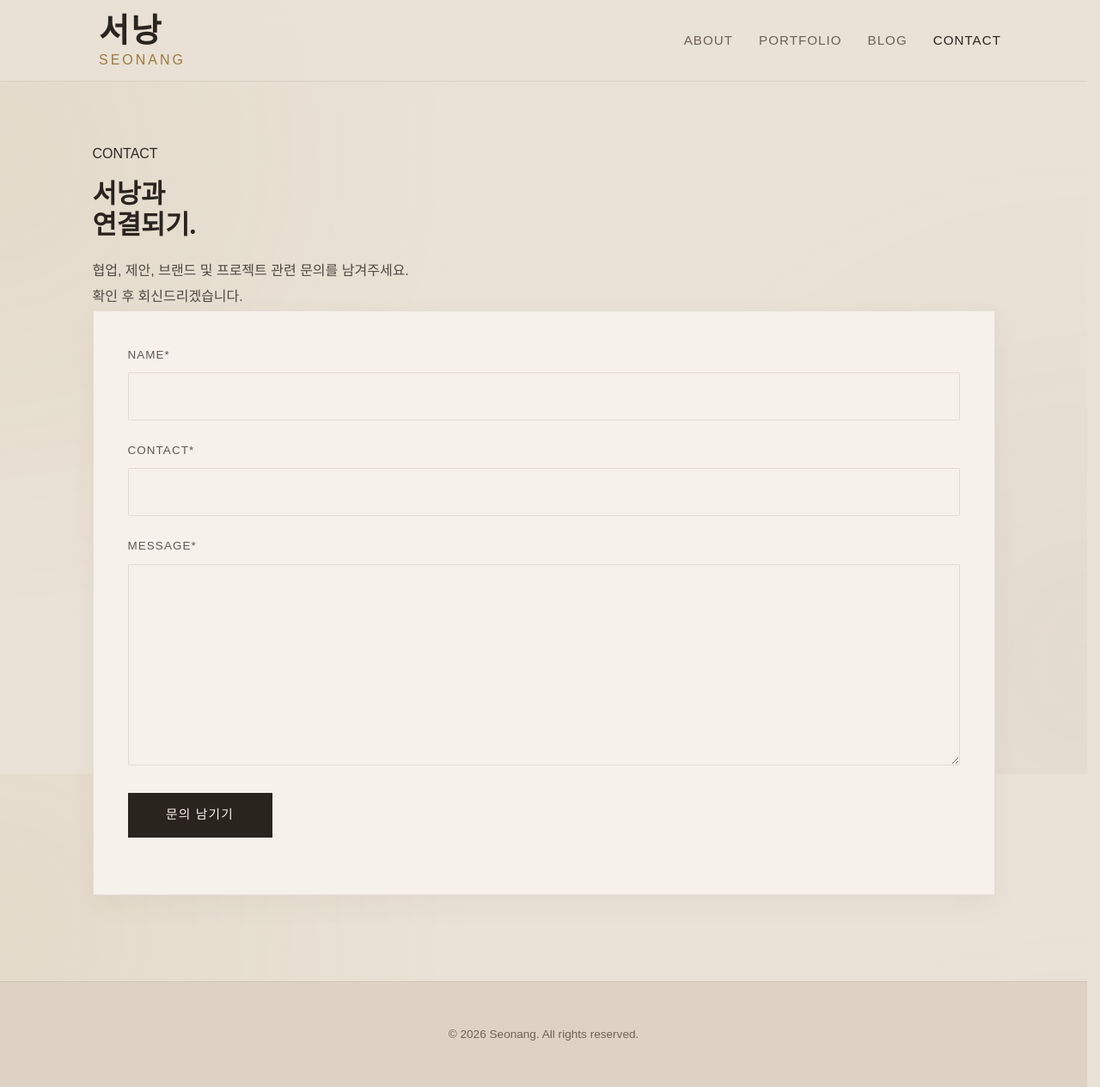
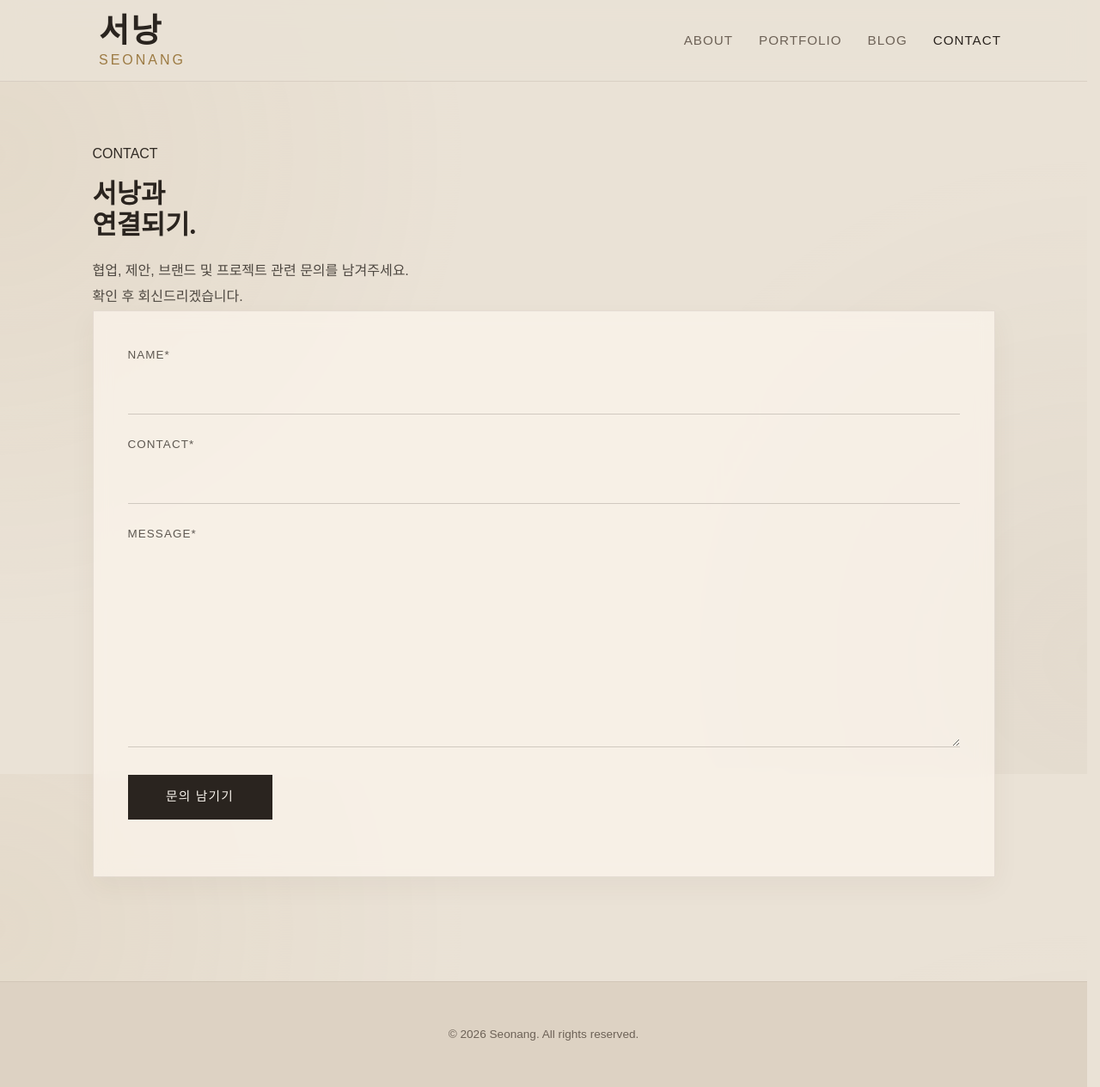
Before and after one commit to seonang/seonang.github.io, a Jekyll site: the page built from contact.html, in a window 1280 px wide and 1264 px high. Shown: the whole window at 86% size. Built offline with Jekyll 4.4.1, drawn with Linux system fonts in a browser that asks for light colours; some web fonts are replaced.

Commit message:
Update site.css

```diff
--- a/assets/css/site.css
+++ b/assets/css/site.css
@@ -4,7 +4,6 @@
 :root {
     --bg: #EAE2D6;
     --bg-strong: #DDD2C3;
-    --surface: #F6F1E9;
     --text: #2F2923;
     --text-strong: #2A241F;
     --text-muted: #6D6257;
@@ -250,7 +249,8 @@
 }
 
 .service-card {
-    background: var(--surface);
+    background: rgba(255, 248, 240, 0.62);
+    backdrop-filter: blur(10px);
     border: 1px solid var(--border);
     padding: 28px 24px;
     box-shadow: 0 10px 30px rgba(80, 62, 38, 0.05);
@@ -295,7 +295,8 @@
 .carousel-card {
     flex: 0 0 calc(33.333% - 14px);
     min-width: 300px;
-    background: var(--surface);
+    background: rgba(255, 248, 240, 0.62);
+    backdrop-filter: blur(10px);
     border: 1px solid var(--border);
     padding: 35px 30px;
     scroll-snap-align: start;
@@ -309,9 +310,9 @@
 }
 
 .carousel-card:hover {
-    border-color: rgba(156, 122, 66, 0.28);
+    border-color: rgba(156, 122, 66, 0.35);
     transform: translateY(-4px);
-    background: #F8F4ED;
+    background: rgba(255, 250, 244, 0.82);
     box-shadow: 0 14px 32px rgba(80, 62, 38, 0.10);
 }
 
@@ -418,7 +419,8 @@
     justify-content: space-between;
     min-height: 240px;
     padding: 34px 30px;
-    background: var(--surface);
+    background: rgba(255, 248, 240, 0.62);
+    backdrop-filter: blur(10px);
     border: 1px solid var(--border);
     text-decoration: none;
     color: inherit;
@@ -429,8 +431,8 @@
 
 .post-card:hover {
     transform: translateY(-4px);
-    border-color: rgba(156, 122, 66, 0.28);
-    background: #F8F4ED;
+    border-color: rgba(156, 122, 66, 0.35);
+    background: rgba(255, 250, 244, 0.82);
     box-shadow: 0 14px 32px rgba(80, 62, 38, 0.10);
 }
 
@@ -616,7 +618,6 @@
     line-height: 1.18;
     color: var(--text-strong);
     white-space: nowrap;
-
 }
 
 .contact-lead {
@@ -628,7 +629,8 @@
 }
 
 .contact-form-wrap {
-    background: var(--surface);
+    background: rgba(255, 248, 240, 0.62);
+    backdrop-filter: blur(10px);
     border: 1px solid var(--border);
     box-shadow: 0 10px 30px rgba(80, 62, 38, 0.05);
     padding: 40px 40px 36px;
@@ -657,14 +659,15 @@
 .form-row input,
 .form-row textarea {
     width: 100%;
-    border: 1px solid rgba(34, 29, 24, 0.10);
-    background: var(--surface);
-    padding: 14px 16px;
+    border: none;
+    border-bottom: 1px solid rgba(34, 29, 24, 0.18);
+    background: transparent;
+    padding: 10px 0 12px;
     font: inherit;
     font-size: 1rem;
     color: var(--text-strong);
     outline: none;
-    border-radius: 2px;
+    border-radius: 0;
     box-sizing: border-box;
 }
 
@@ -675,8 +678,7 @@
 
 .form-row input:focus,
 .form-row textarea:focus {
-    border-color: rgba(47, 41, 35, 0.22);
-    background: #F8F4ED;
+    border-bottom-color: var(--text-strong);
 }
 
 .contact-form button {
@@ -805,5 +807,6 @@
 
     .contact-title {
         font-size: 2rem;
+        white-space: normal;
     }
 }
```
